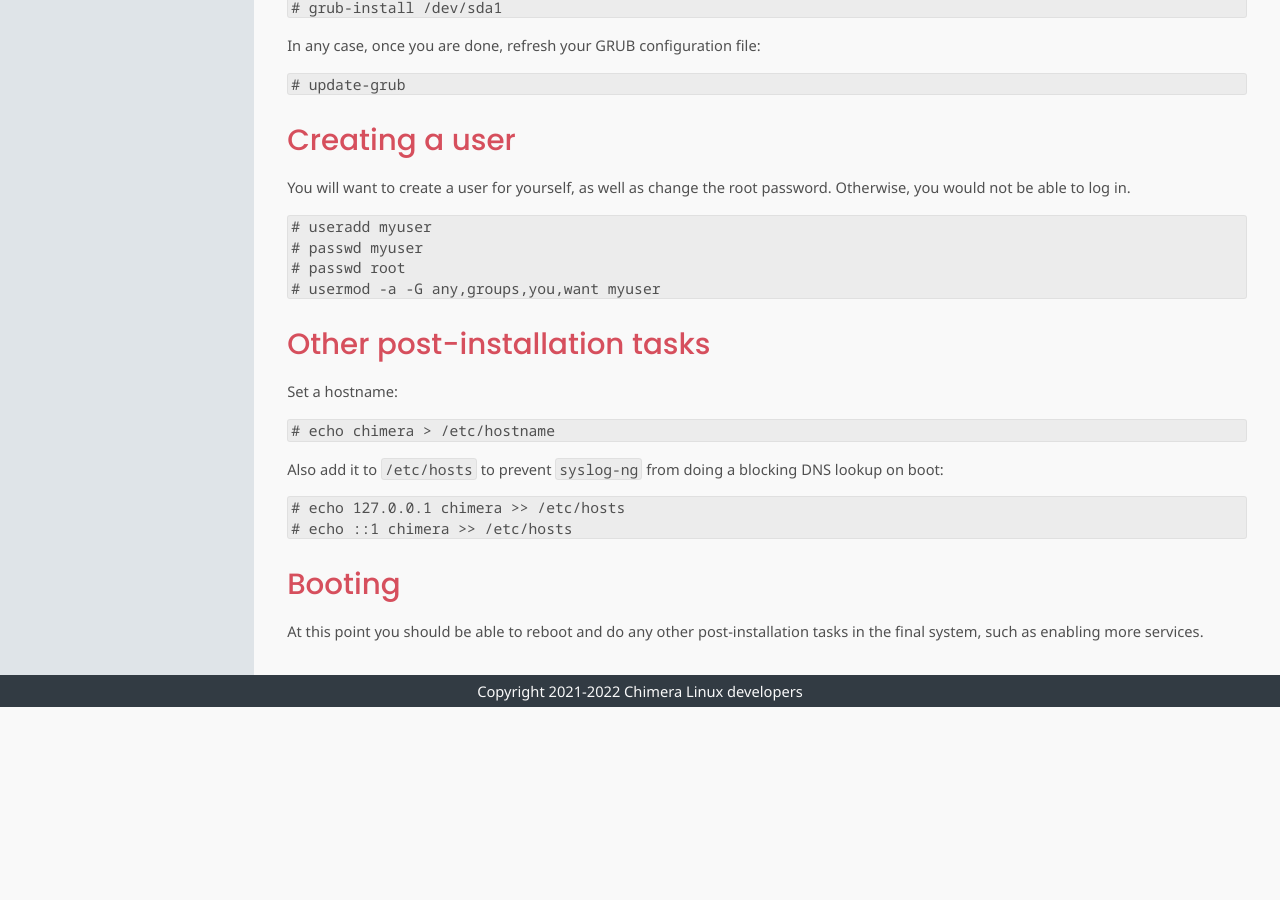
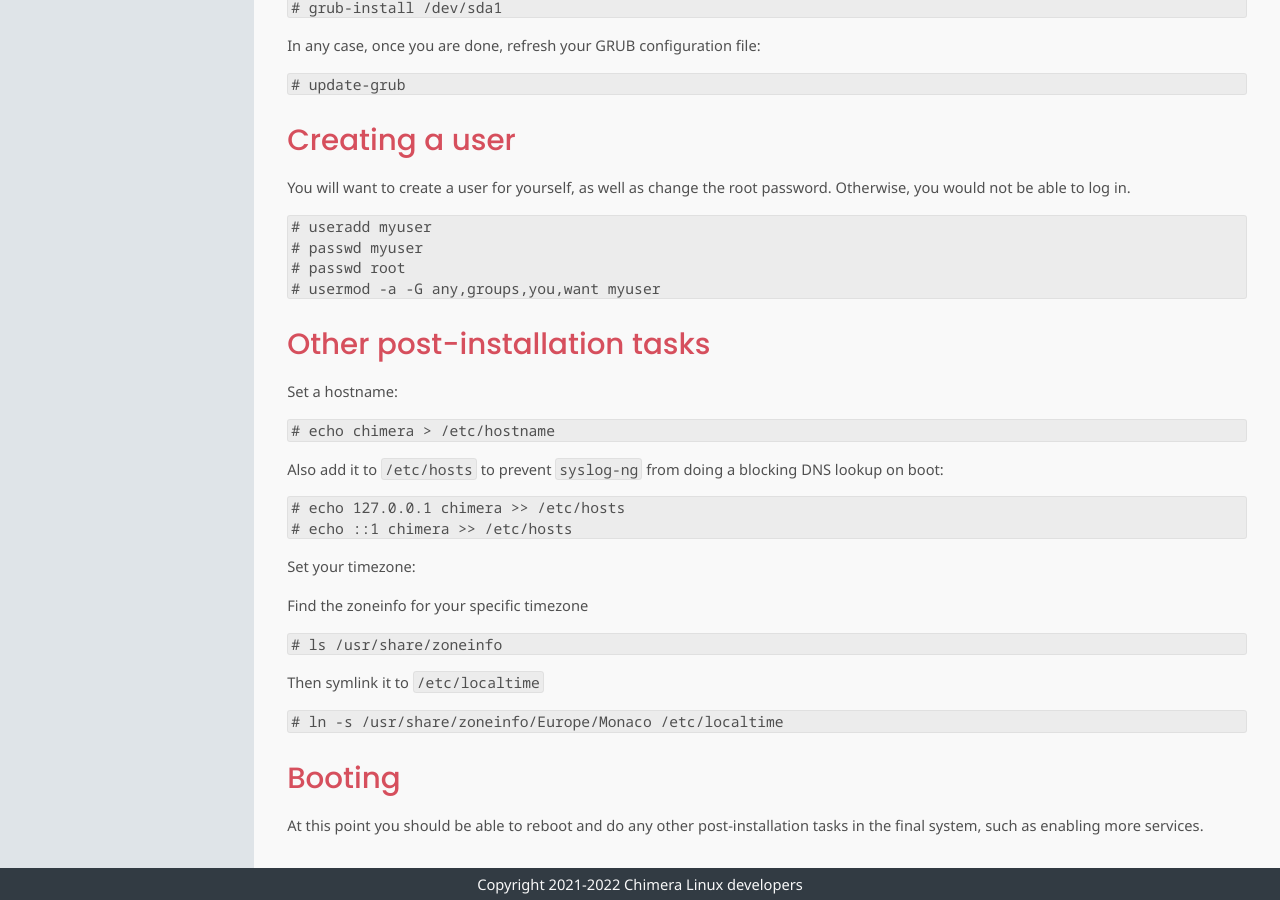
Before and after one commit to chimera-linux/chimera-linux.github.io, a Jekyll site: the page built from _docs/installation/live/install.md, in a window 1280 px wide and 900 px high, scrolled down 2926 px. Built offline with Jekyll 4.4.1, drawn with Linux system fonts in a browser that asks for light colours; before the commit the page ends 3633 px from its top, so only the background shows below that.

Commit message:
added timezone setting to install instructions

````diff
--- a/_docs/installation/live/install.md
+++ b/_docs/installation/live/install.md
@@ -232,6 +232,20 @@
 # echo ::1 chimera >> /etc/hosts
 ```
 
+Set your timezone:
+
+Find the zoneinfo for your specific timezone
+
+```
+# ls /usr/share/zoneinfo
+```
+
+Then symlink it to `/etc/localtime`
+
+```
+# ln -s /usr/share/zoneinfo/Europe/Monaco /etc/localtime
+```
+
 ## Booting
 
 At this point you should be able to reboot and do any other post-installation
````
